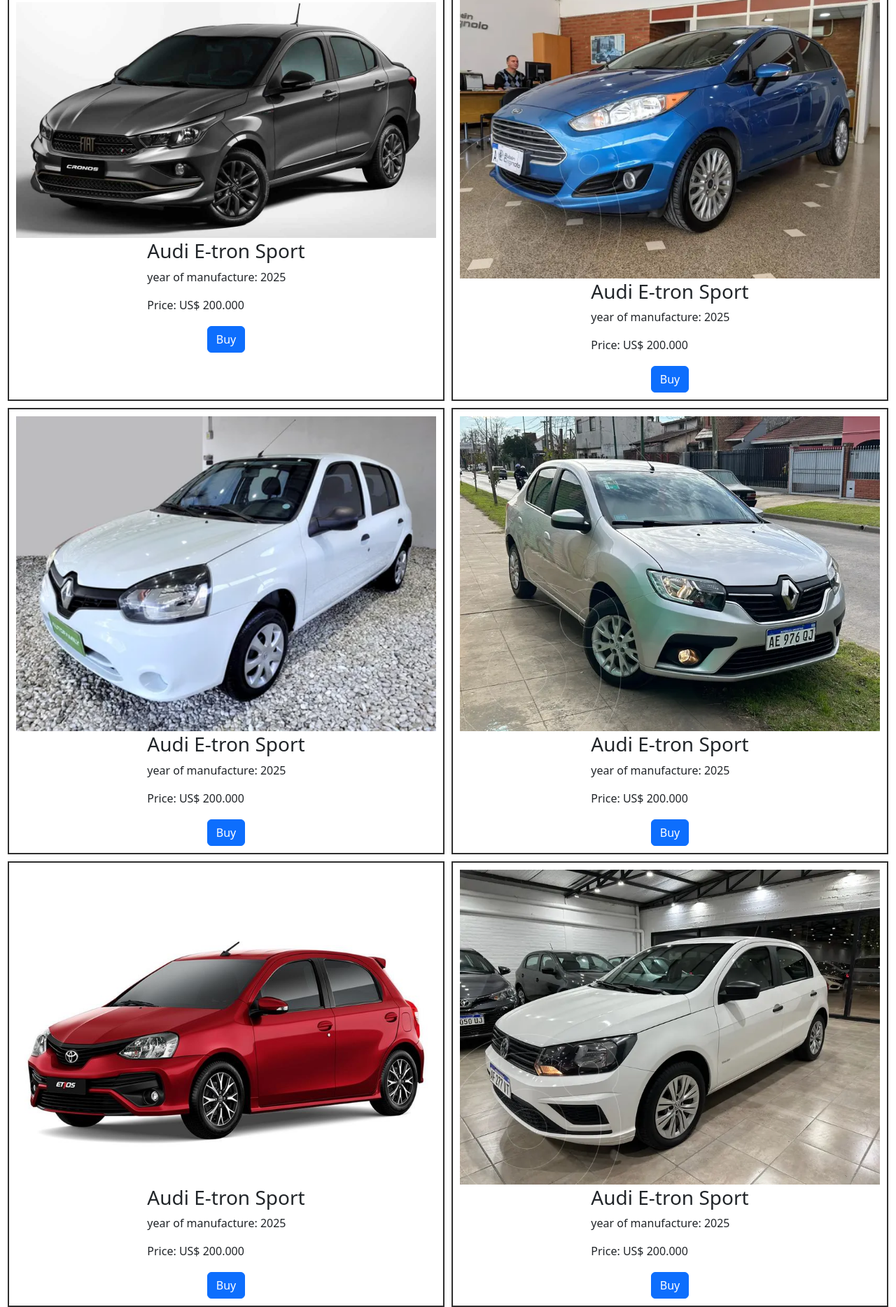
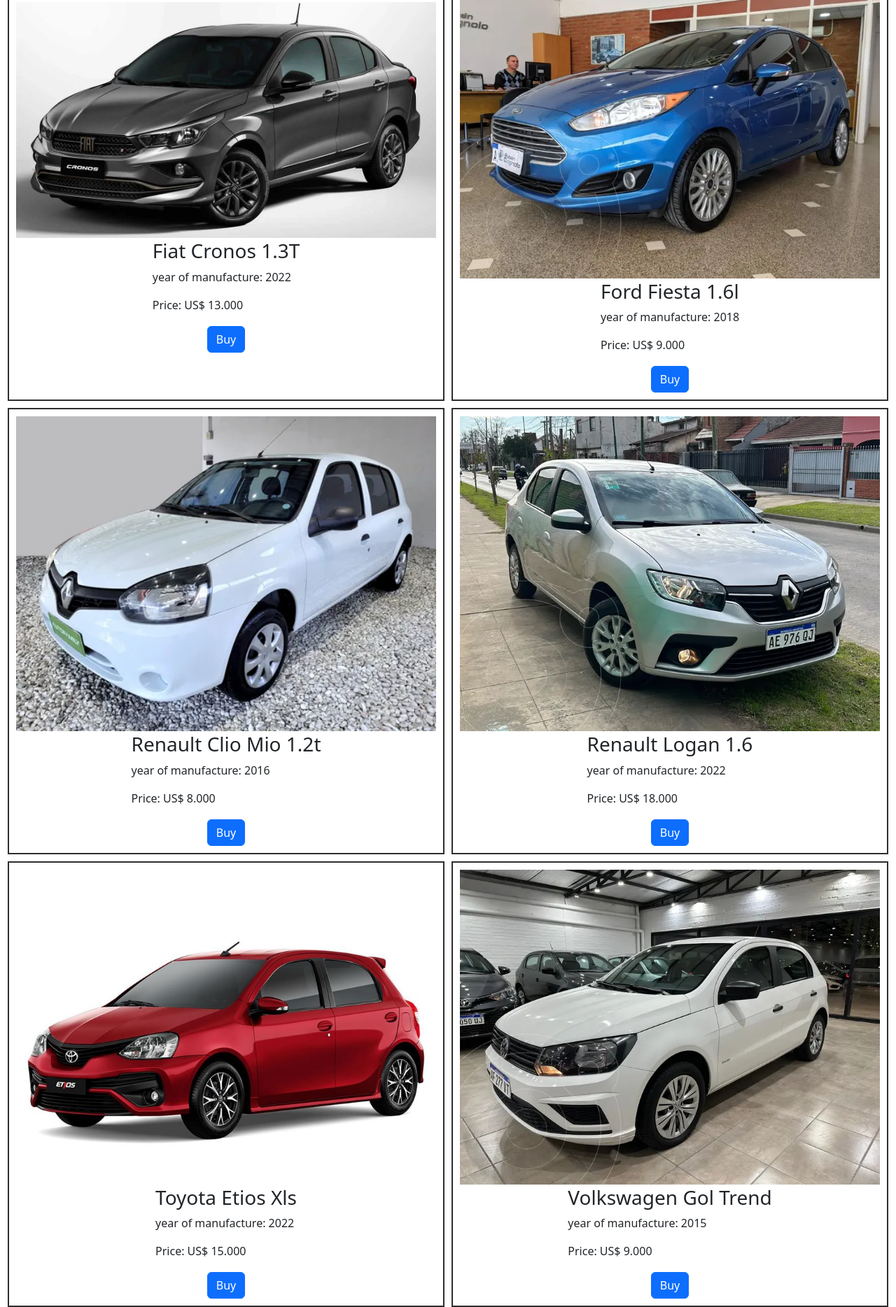
Before and after one commit to rodrydani/entrega-coder-miranda, a plain HTML site: page pages/categoriesPages/used_cars.html in a window 1280 px wide. Shown: the part 173-2041 px from the top of the page at 70% size. Drawn offline with nearby package versions, Linux system fonts and the light colour scheme.

Commit message:
detalles esteticos modificados

```diff
--- a/pages/categoriesPages/used_cars.html
+++ b/pages/categoriesPages/used_cars.html
@@ -46,47 +46,47 @@
         <div class="cont-car-inf">
           <div class="car-card-inf"><img src="../../assets/used/fiat_cronos_2022.png" alt="car 10">
              <div class="descrip-text-car">
-              <h3>Audi E-tron Sport</h3>
-            <p>year of manufacture: 2025</p>
-            <p>Price: US$ 200.000</p>
+              <h3>Fiat Cronos 1.3T</h3>
+            <p>year of manufacture: 2022</p>
+            <p>Price: US$ 13.000</p>
             </div>
              <a href="../financing.html" class="btn btn-primary">Buy</a>
 
           </div>
           <div class="car-card-inf"><img src="../../assets/used/ford_fiesta_2018.png" alt="car 11">
            <div class="descrip-text-car">
-              <h3>Audi E-tron Sport</h3>
-            <p>year of manufacture: 2025</p>
-            <p>Price: US$ 200.000</p>
+              <h3>Ford Fiesta 1.6l</h3>
+            <p>year of manufacture: 2018</p>
+            <p>Price: US$ 9.000</p>
             </div>
              <a href="../financing.html" class="btn btn-primary">Buy</a>
           </div>
           <div class="car-card-inf"><img src="../../assets/used/renault_clio_mio_2016.png" alt="car 12">
            <div class="descrip-text-car">
-              <h3>Audi E-tron Sport</h3>
-            <p>year of manufacture: 2025</p>
-            <p>Price: US$ 200.000</p>
+              <h3>Renault Clio Mio 1.2t</h3>
+            <p>year of manufacture: 2016</p>
+            <p>Price: US$ 8.000</p>
             </div>
               <a href="../financing.html" class="btn btn-primary">Buy</a></div>
           <div class="car-card-inf"><img src="../../assets/used/renault_logan_2022.png" alt="car 13">
            <div class="descrip-text-car">
-              <h3>Audi E-tron Sport</h3>
-            <p>year of manufacture: 2025</p>
-            <p>Price: US$ 200.000</p>
+              <h3>Renault Logan 1.6</h3>
+            <p>year of manufacture: 2022</p>
+            <p>Price: US$ 18.000</p>
             </div>
               <a href="../financing.html" class="btn btn-primary">Buy</a></div>
           <div class="car-card-inf"><img src="../../assets/used/toyota_etios_2022.png" alt="car 14">
            <div class="descrip-text-car">
-              <h3>Audi E-tron Sport</h3>
-            <p>year of manufacture: 2025</p>
-            <p>Price: US$ 200.000</p>
+              <h3>Toyota Etios Xls</h3>
+            <p>year of manufacture: 2022</p>
+            <p>Price: US$ 15.000</p>
             </div>
               <a href="../financing.html" class="btn btn-primary">Buy</a></div>
           <div class="car-card-inf"><img src="../../assets/used/Volkswagen_golTrend_2023.png" alt="car 15">
            <div class="descrip-text-car">
-              <h3>Audi E-tron Sport</h3>
-            <p>year of manufacture: 2025</p>
-            <p>Price: US$ 200.000</p>
+              <h3>Volkswagen Gol Trend</h3>
+            <p>year of manufacture: 2015</p>
+            <p>Price: US$ 9.000</p>
             </div>
               <a href="../financing.html" class="btn btn-primary">Buy</a></div>
         </div>
--- a/styles/styles.css
+++ b/styles/styles.css
@@ -22,6 +22,10 @@
       height: 200px;
 }
 
+.home-present{
+  margin: 0 0 40px 0;
+}
+
 .row-1{
     display: grid;
       grid-template-columns: 1fr;
@@ -30,6 +34,7 @@
       margin: auto;
 
 }
+
 
 .row-2{
   display: none;
@@ -63,7 +68,7 @@
   margin: 20px auto;
 }
 .carousel-inner{
-  background-color: #b8d4fa;
+  background-color: #B3E5FC;
   margin-bottom: 10px;
 }
 
@@ -77,7 +82,7 @@
 
 .car-card-inf{
    width: 220px;
-  height: 380px;
+  height: auto;
   display: flex;
   flex-direction: column;
   justify-content: center;
```
Also changed, not shown: index.html (+1 -1 lines), assets/img-home-001.jpg (deleted), assets/img-home-001.png (added).
